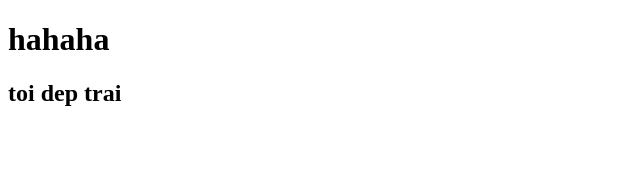
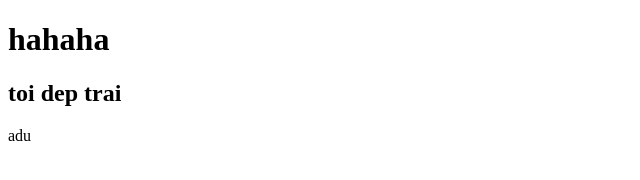
Before and after one commit to crvt4722/w3-band, a plain HTML site: page vcl.html in a window 1280 px wide. Shown: the full height of the page, 0-640 px from the left. Drawn offline with Linux system fonts and the light colour scheme.

Commit message:
Update vcl.html

```diff
--- a/vcl.html
+++ b/vcl.html
@@ -9,5 +9,6 @@
 <body>
     <h1>hahaha</h1>
     <h2>toi dep trai </h2>
+    adu
 </body>
 </html>
```
